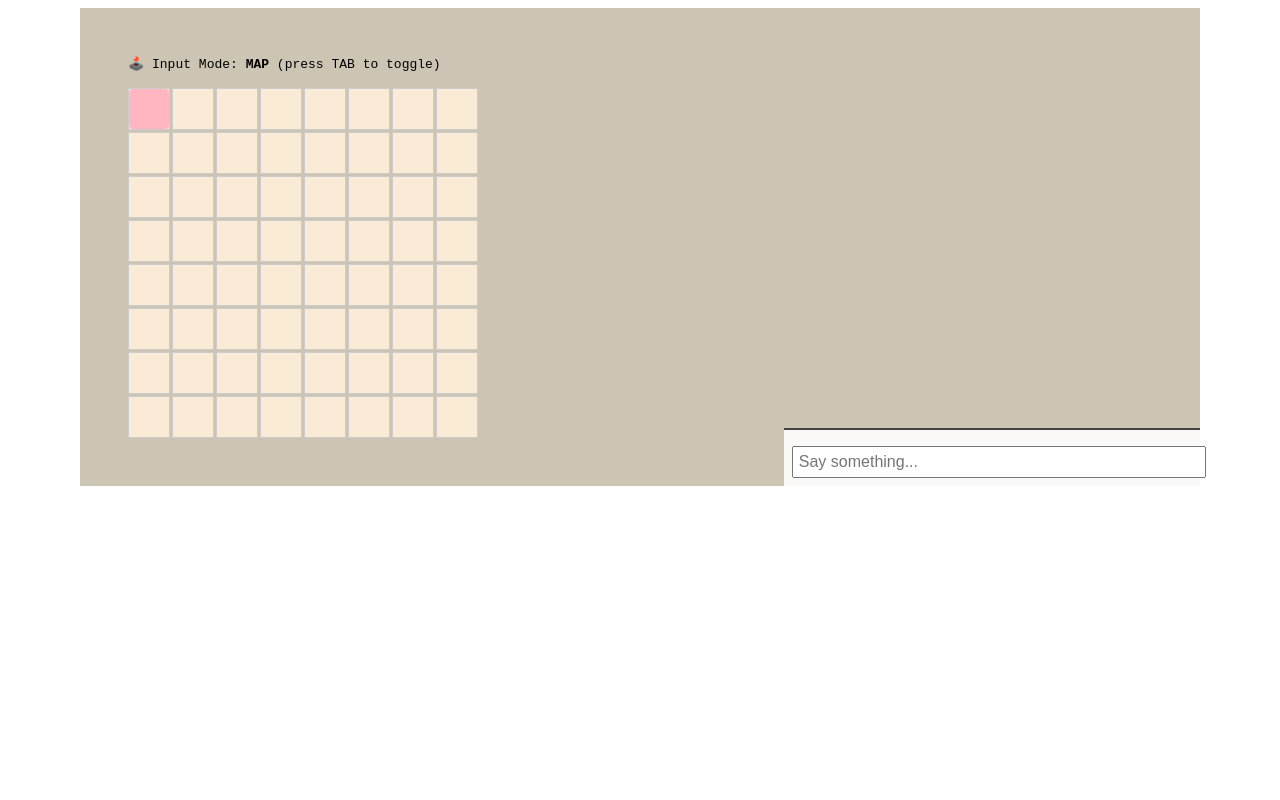
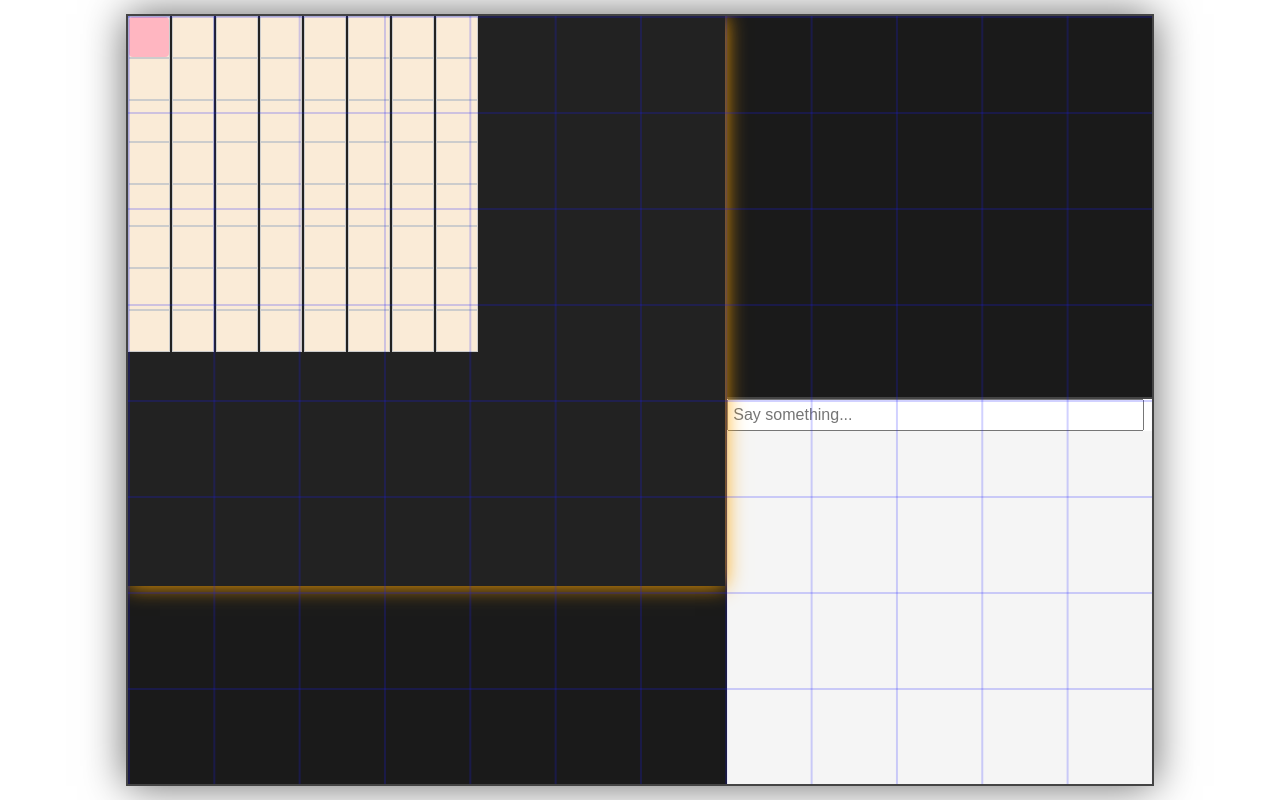
Before and after one commit to adevd/ranger-frontend, a React (Vite) app: page / in a window 1280 px wide. Built offline with nearby package versions, Linux system fonts and the light colour scheme.

Commit message:
feat: set aspect ratio with dev layout grid

```diff
--- a/src/App.css
+++ b/src/App.css
@@ -1,7 +1 @@
-body {
-	display: flex;
-	flex-direction: column;
-	justify-content: center;
-	align-items: center;
-	height: 100%;
-}
+body {}
--- a/src/App.tsx
+++ b/src/App.tsx
@@ -1,11 +1,11 @@
-import Game from './components/Game'
 import './App.css'
+import GameScreen from './components/GameScreen'
 
 function App() {
 
   return (
     <>
-      <Game />
+      <GameScreen />
     </>
   )
 }
--- a/src/components/ChatBox.css
+++ b/src/components/ChatBox.css
@@ -1,27 +1,19 @@
 .chatbox {
-	position: absolute;
-	bottom: 0;
-	right: 0;
-	width: 100%;
-	max-width: 400px;
 	background: rgba(255, 255, 255, 0.9);
 	border-top: 2px solid #444;
 	font-family: monospace;
-	padding: 0.5rem;
 	display: flex;
 	flex-direction: column;
 }
 
 .chat-log {
-	flex-grow: 1;
-	max-height: 150px;
+	background-color: pink;
 	overflow-y: auto;
-	margin-bottom: 0.5rem;
 	font-size: 0.9rem;
 }
 
 .chat-input {
-	width: 100%;
+	width: 95%;
 	font-size: 1rem;
 	padding: 0.3rem;
 }
--- a/src/components/Game.css
+++ b/src/components/Game.css
@@ -1,7 +1,19 @@
-.game {
-	padding: 3rem;
+.focussed {
+	border-color: orangered;
+	box-shadow: 0 0 20px orange;
+	z-index: 1;
+}
+
+.chat-pane {
+	grid-column: 8 / span 5;
+	grid-row: 5 / span 8;
+	background: #f5f5f5;
 	position: relative;
-	width: 80vw;
-	background-color: var(--highlight);
+}
 
+.game-pane {
+	grid-column: 1 / span 7;
+	grid-row: 1 / span 6;
+	background: #222;
+	position: relative;
 }
--- a/src/components/Game.tsx
+++ b/src/components/Game.tsx
@@ -2,6 +2,7 @@ import useGameController from "../hooks/use-game-controller"
 import ChatBox from "./ChatBox";
 import Plane from "./Plane"
 import "./Game.css"
+import { cx } from "../utils/utils";
 
 const GRID_WIDTH = 8;
 const GRID_HEIGHT = 8;
@@ -10,16 +11,17 @@ export default function Game() {
   const { playerPosition, inputMode } = useGameController(GRID_WIDTH, GRID_HEIGHT)
 
   return (
-    <div className="game">
-      <div style={{ marginBottom: "1rem", fontFamily: "monospace" }} >
-        🕹️ Input Mode: <strong>{inputMode.toUpperCase()}</strong> (press TAB to toggle)
-      </div>
+    <>
+      <div className={cx("game-pane", inputMode === "game" && "focussed")}>
         <Plane
           width={GRID_WIDTH}
           height={GRID_HEIGHT}
           playerPosition={playerPosition}
         />
+      </div>
+      <div className={cx("chat-pane", inputMode === "chat" && "focussed")}>
         <ChatBox playerPosition={playerPosition} />
       </div>
+    </>
   )
 }
--- /dev/null
+++ b/src/components/GameScreen.css
@@ -0,0 +1,45 @@
+.outer-shell {
+	display: flex;
+	justify-content: center;
+	align-items: center;
+	height: 100vh;
+}
+
+.game-container {
+	aspect-ratio: 4 / 3;
+	width: 100%;
+	max-width: 1024px;
+	min-width: 640px;
+	background: #1a1a1a;
+	position: relative;
+	box-shadow: 0 0 40px rgba(0, 0, 0, 0.6);
+	border: 2px solid #444;
+	overflow: hidden;
+}
+
+
+.ui-grid {
+	display: grid;
+	position: relative;
+	grid-template-columns: repeat(12, 1fr);
+	grid-template-rows: repeat(8, 1fr);
+	width: 100%;
+	height: 100%;
+	gap: 2px;
+}
+
+.ui-grid::before {
+	content: "";
+	position: absolute;
+	top: 0;
+	left: 0;
+	right: 0;
+	bottom: 0;
+	background-image:
+		linear-gradient(to right, rgba(25, 25, 255, 0.2) 2px, transparent 1px),
+		linear-gradient(to bottom, rgba(25, 25, 255, 0.2) 2px, transparent 1px);
+	background-size: calc(100% / 12) calc(100% / 8);
+	pointer-events: none;
+	z-index: 1000;
+
+}
--- /dev/null
+++ b/src/components/GameScreen.tsx
@@ -0,0 +1,14 @@
+import Game from "./Game";
+import "./GameScreen.css"
+
+export default function GameScreen() {
+  return (
+    <div className="outer-shell">
+      <div className="game-container" >
+        <div className="ui-grid">
+          <Game />
+        </div>
+      </div>
+    </div>
+  )
+}
--- a/src/components/Plane.css
+++ b/src/components/Plane.css
@@ -1,8 +1,4 @@
-.plane {
-	display: flex;
-	flex-direction: column;
-	gap: 2px;
-}
+.plane {}
 
 .plane-row {
 	display: flex;
--- a/src/hooks/use-game-controller.ts
+++ b/src/hooks/use-game-controller.ts
@@ -1,22 +1,22 @@
 import { useState, useEffect } from "react"
 
 type Position = { x: number; y: number }
-type InputMode = "map" | "chat"
+type InputMode = "game" | "chat"
 
 export default function useGameController(gridWidth: number, gridHeight: number) {
 	const [playerPosition, setPlayerPosition] = useState<Position>({ x: 0, y: 0 });
-	const [inputMode, setInputMode] = useState<InputMode>("map")
+	const [inputMode, setInputMode] = useState<InputMode>("game")
 
 	useEffect(() => {
 		function handleKeyDown(e: KeyboardEvent) {
 
 			if (e.key === "Tab") {
 				e.preventDefault()
-				setInputMode((currentMode) => currentMode === "map" ? "chat" : "map")
+				setInputMode((currentMode) => currentMode === "game" ? "chat" : "game")
 				return
 			}
 
-			if (inputMode !== "map") return;
+			if (inputMode !== "game") return;
 
 
 			setPlayerPosition((pos) => {
--- a/src/index.css
+++ b/src/index.css
@@ -1,7 +1,18 @@
 :root {
+	margin: 0;
 	--highlight: #CDC5B4;
 	--soft-light: #B59DA4;
 	--brown: #6D3D14;
 	--rust: #551B14;
 	--black: #0D1321;
 }
+
+html,
+body {
+	margin: 0;
+	padding: 0;
+	box-sizing: border-box;
+	height: 100%;
+	width: 100%;
+	overflow: hidden;
+}
--- /dev/null
+++ b/src/utils/utils.ts
@@ -0,0 +1,3 @@
+export function cx(...classes: (string | false | null | undefined)[]) {
+	return classes.filter(Boolean).join(" ")
+}
```
Lines whose indentation alone changed are shown as unchanged.
